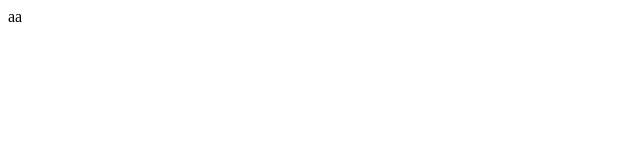
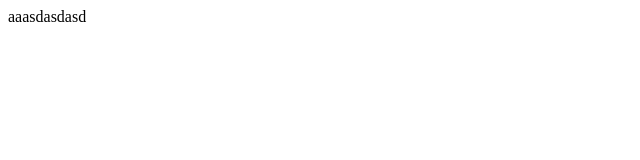
Before and after one commit to Kwonkipyo/sg_1, a plain HTML site: page index.html in a window 1280 px wide. Shown: the full height of the page, 0-640 px from the left. Drawn offline with Linux system fonts and the light colour scheme.

Commit message:
feat
ㅌㅁ

```diff
--- a/index.html
+++ b/index.html
@@ -8,7 +8,7 @@
 </head>
 
 <body>
-aa
+aaasdasdasd
 </body>
 
 </html>
```
